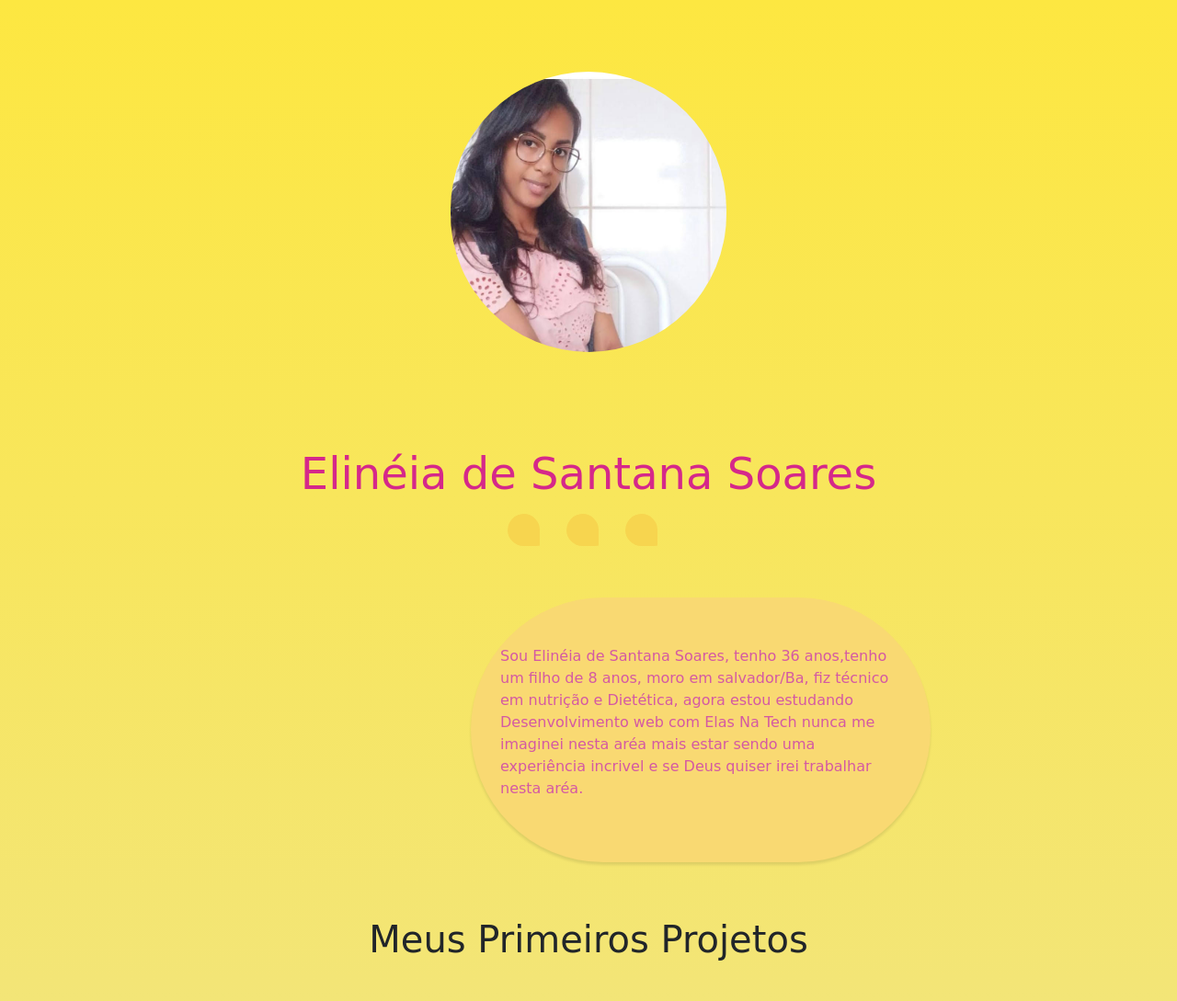
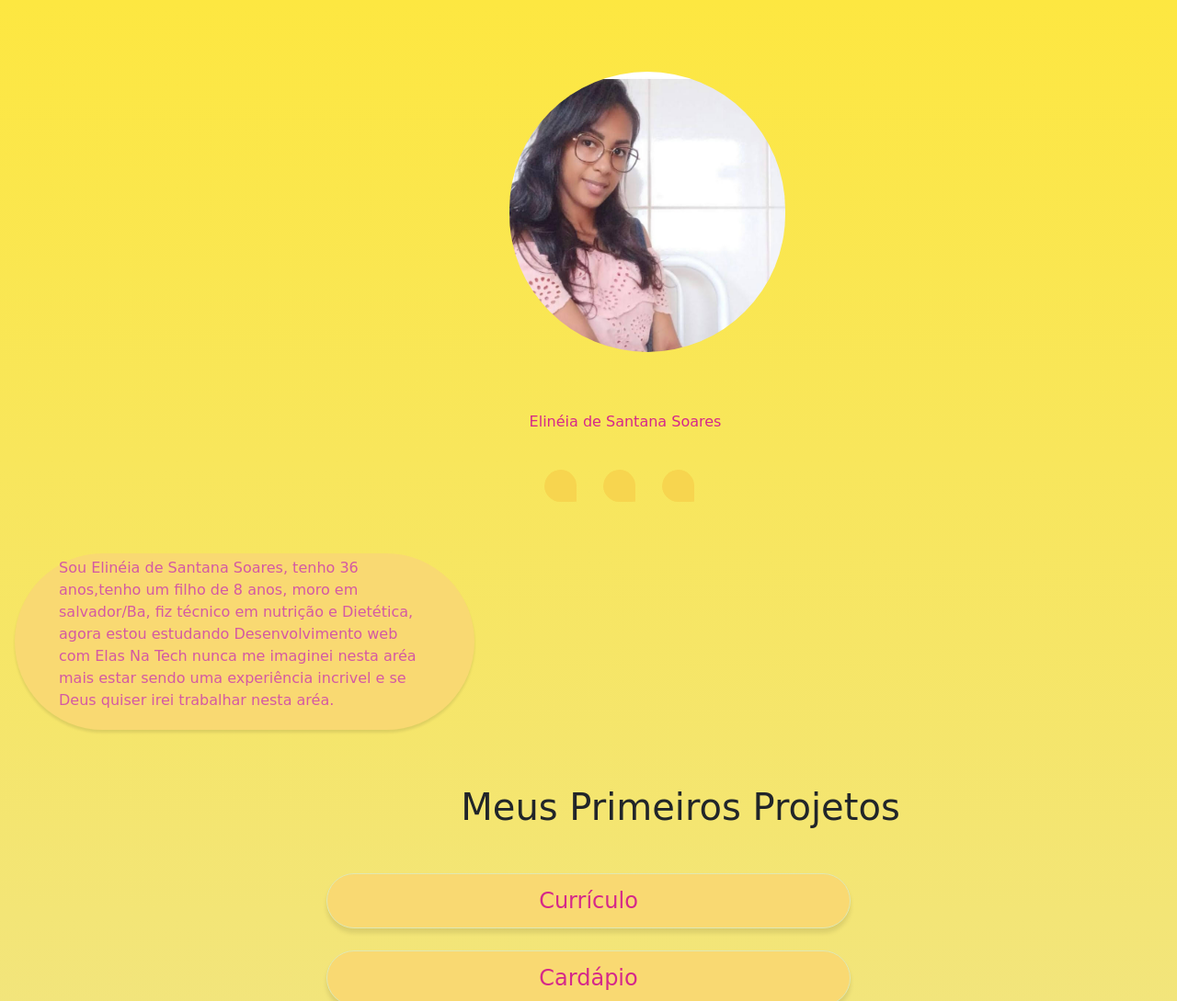
Before and after one commit to ElineiaSoares/ElineiaSoares, a plain HTML site: page index.html in a window 1280 px wide. Shown: the top 1089 px of the page at 92% size. Drawn offline with Linux system fonts and the light colour scheme.

Commit message:
projetosCommitPortifólio

```diff
--- a/style.css
+++ b/style.css
@@ -36,7 +36,7 @@ body{
 .redes-sociais{
     display: flex;
     justify-content: center;
-    margin-top: px;
+    margin-top: 2em;
     font-family: 'Dancing Script', cursive;
 }
 
@@ -84,11 +84,11 @@ body{
     justify-content: center;
     display: flex;
     align-items: center;
-    padding: 9rem 2rem;
+    padding: 6rem 3rem;
     border-radius: 20em;
     font-size: 1em;
     margin-top: 3em;
-    margin-left: 32em;
+    margin-left: 3em;
     width: 500px;
     height: 150px;
     background-color: rgb(249, 217, 114);
@@ -154,10 +154,40 @@ footer{
     display: flex;
     flex-direction: column;
     justify-content: center;
-    padding-left: 35em;
+    padding-left: 3em;
     padding-top: 1em;
     padding-bottom: 2em;
     margin-top: 50px;
     color: #d5288a;
     font-family: 'Dancing Script', cursive;
 }
+
+@media screen and (min-width: 300px) {
+
+    body {
+        background: linear-gradient(#fde741, #eee491);
+    }
+
+    .imagem{
+        margin-left: 8em;
+    }
+
+    .nome{
+        font-size: 1em;
+        margin-left: 5em;
+    }
+
+    .redes-sociais{
+        margin-left: 5em;
+    }
+
+    .text{
+        margin-left: 1em;
+    }
+
+    h1{
+        font-size: 1em;
+        margin-left: 5em;
+    }
+
+}
```
